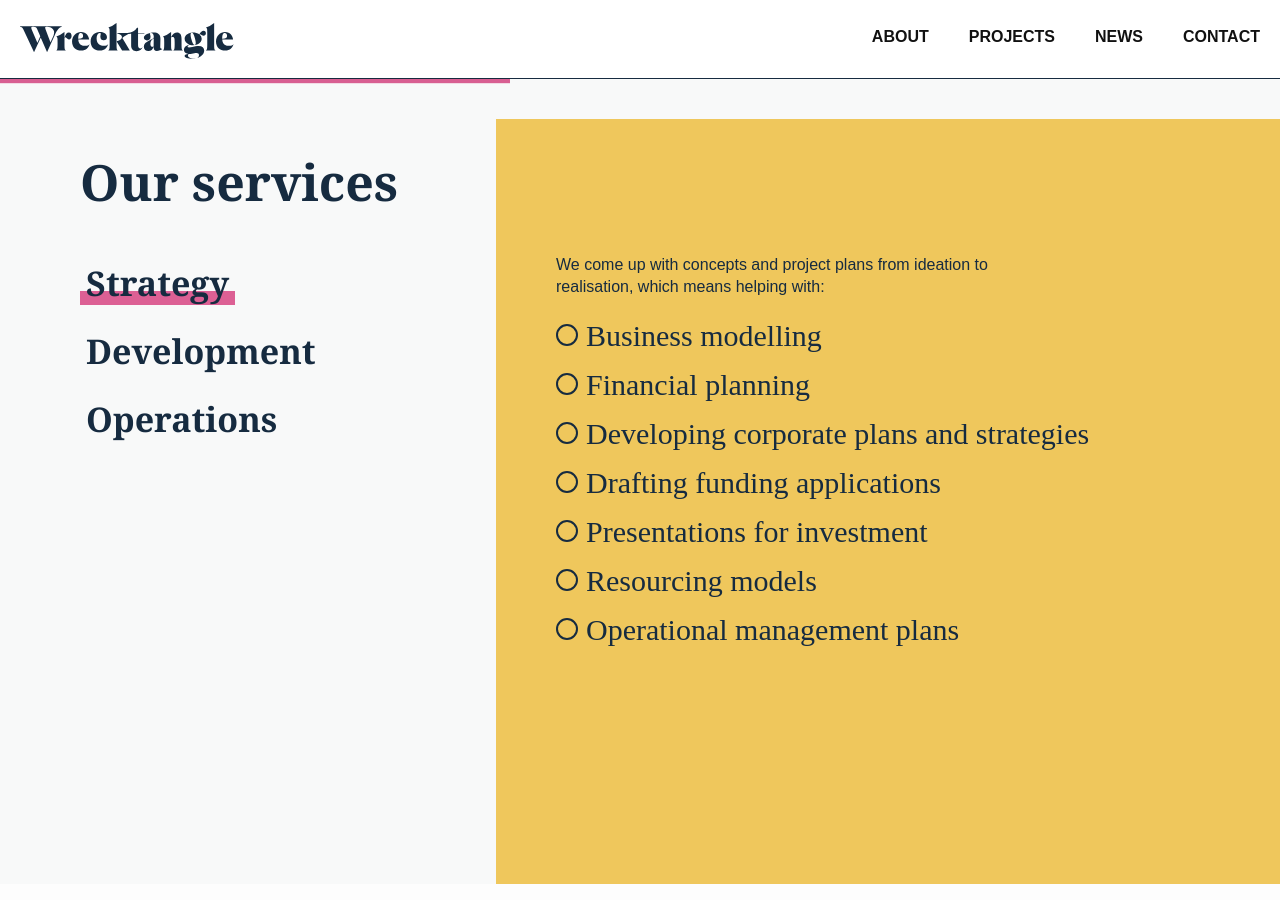
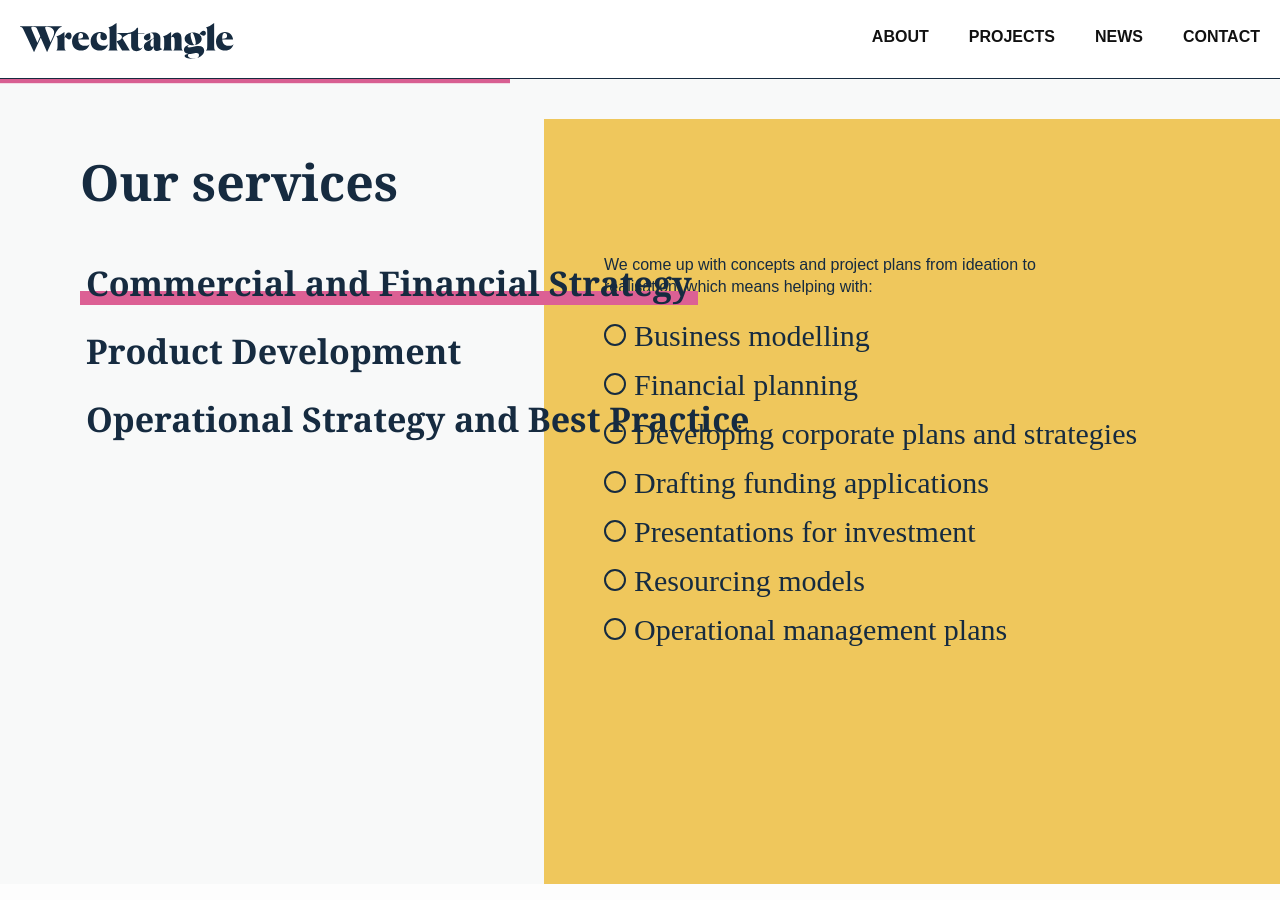
Before and after one commit to HarryFischer/wrecktangle, a Jekyll site: the page built from about.markdown, in a window 1280 px wide and 900 px high, scrolled down 2440 px. Built offline with Jekyll 4.4.1, drawn with Linux system fonts in a browser that asks for light colours.

Commit message:
Updated About

```diff
--- a/about.markdown
+++ b/about.markdown
@@ -76,16 +76,16 @@ services-block:
   right-color-name: pink
   has-grey-background: true
 services:
-- title-text: Strategy
+- title-text: Commercial and Financial Strategy
   inner-text: "We come up with concepts and project plans from ideation to realisation,
     which means helping with:\n* Business modelling\n* Financial planning \n* Developing
     corporate plans and strategies\n* Drafting funding applications \n* Presentations
     for investment \n* Resourcing models\n* Operational management plans"
-- title-text: Development
+- title-text: Product Development
   inner-text: "We seek out and develop opportunities for new experiences or improved
     approaches through:\n* Ideation sessions\n* Market research \n* Commercial assessments\n*
     Project management "
-- title-text: Operations
+- title-text: Operational Strategy and Best Practice
   inner-text: "We review and innovate within your operational models and business
     plans by:\n* Conducting operational reviews and assessments\n* Benchmarking\n*
     Customer feedback\n* Process efficiency "
@@ -108,8 +108,8 @@ how-we-work:
   - sub-title: We make innovation stick…
     text: 'We offer ways to develop and embed approaches to make sure you continue
       to focus on the bigger picture. '
-  text: 'We do this so you deliver exceptional customer experiences that will get
-    people talking. '
+  text: "**We do this so you deliver exceptional customer experiences that will get
+    people talking.**"
   left-color-name: green
   right-color-name: yellow
   has-grey-background:
```
